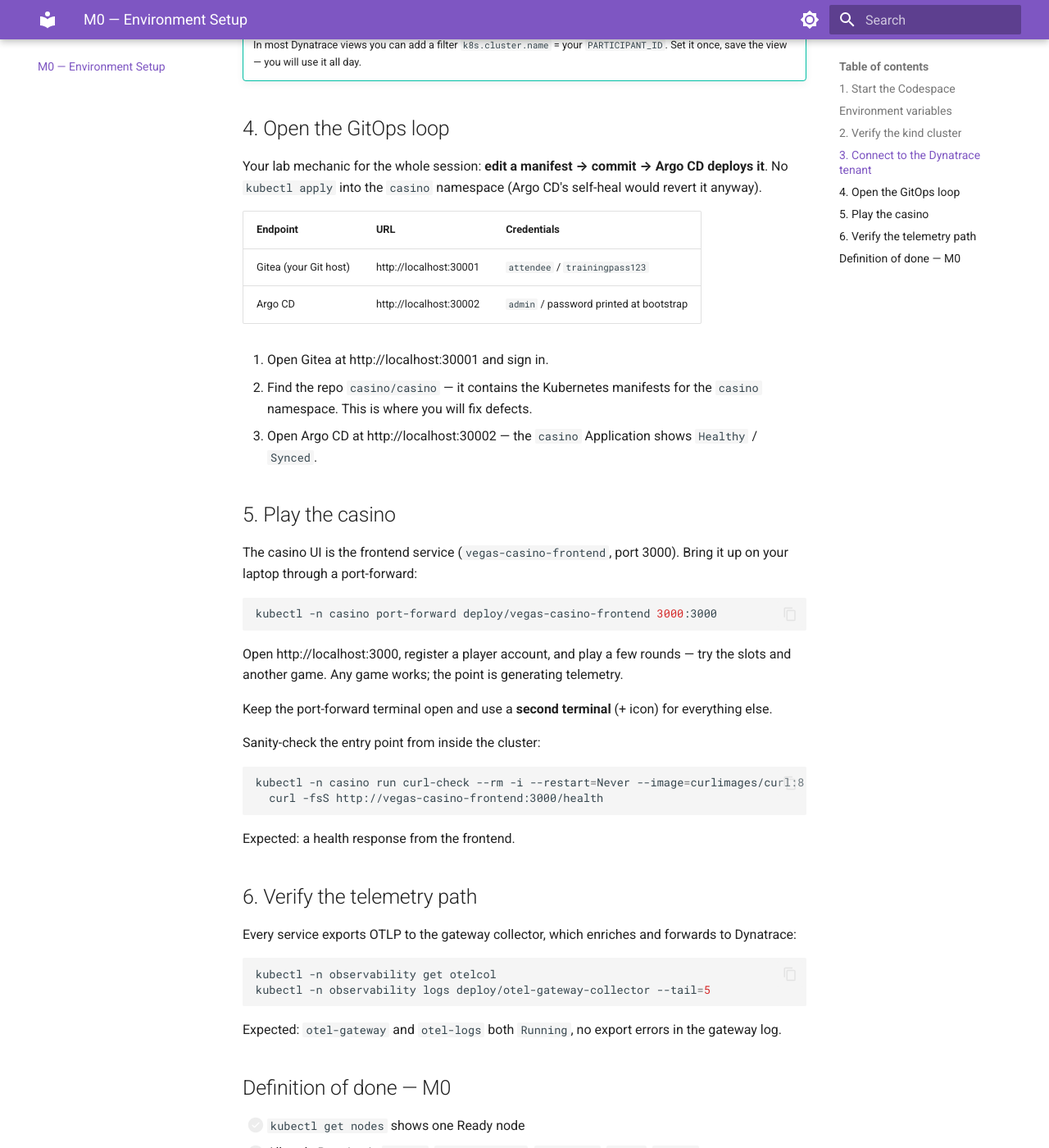
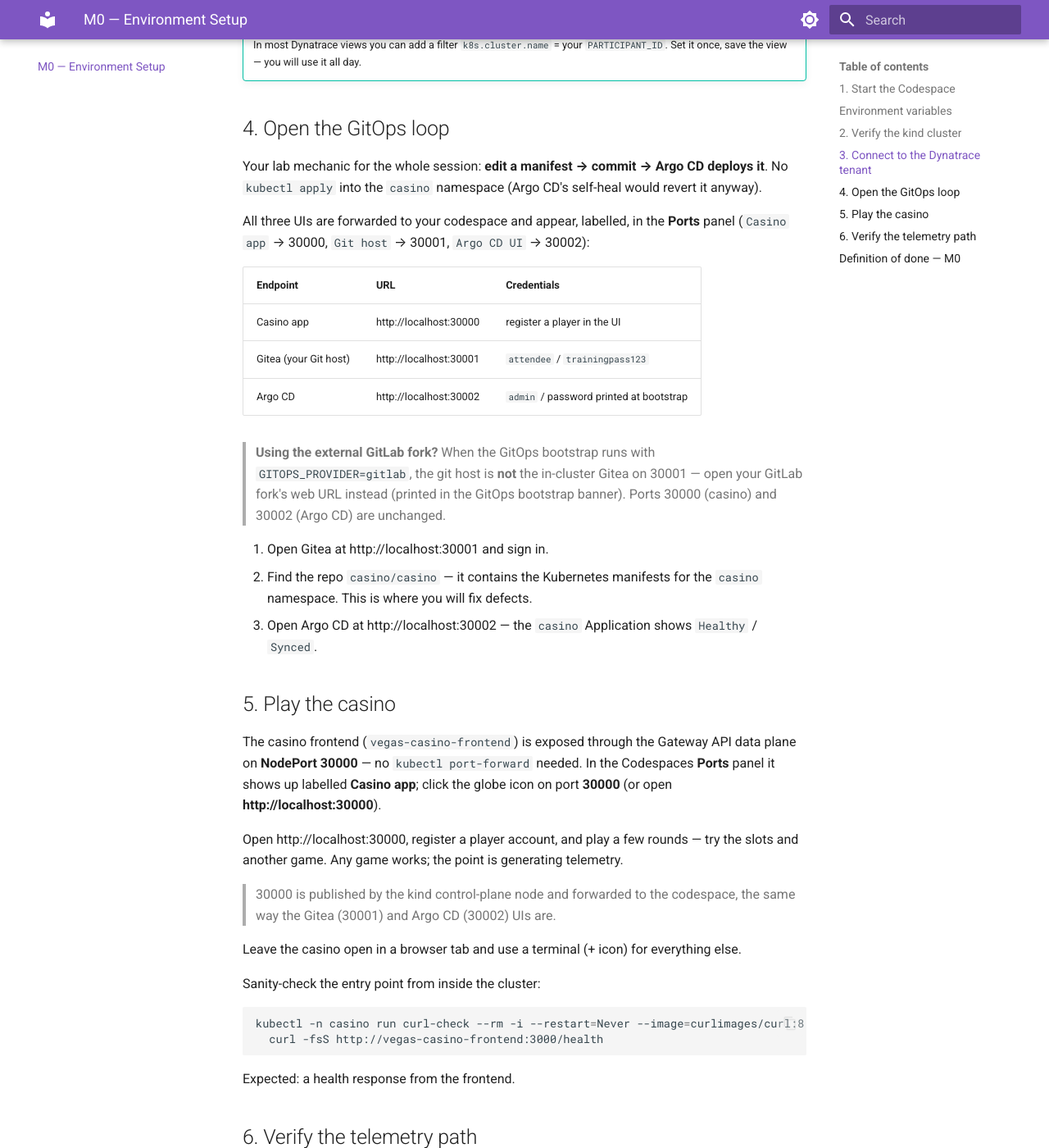
Before and after one commit to henrikrexed/Otel-Training, an MkDocs documentation site: the page built from docs-site/setup.md, in a window 1280 px wide and 1400 px high, scrolled down 3963 px. Shown: the whole window at 82% size. Built offline with MkDocs 1.6.1 and Material for MkDocs 9.7.7, drawn with Linux system fonts in a browser that asks for light colours; some of the changed text lies outside the part shown.

Commit message:
feat(codespace): label attendee UI ports + fix Argo CD/casino NodePort 30000 collision (ISI-7533)
Expose the three training UIs cleanly in the Codespaces Ports panel and remove a
NodePort clash that could make the casino app and Argo CD fight over 30000.

.devcontainer/devcontainer.json
  - Label the NodePort band: 30000 "Casino app", 30001 "Git host (Gitea/GitLab UI)",
    30002 "Argo CD UI"; onAutoForward notify so attendees see them pop up.
  - Drop the stale 8080 "app/argocd" forward+label (nothing listens there now).

gitops/install/install-argocd.sh
  - argocd-server Service now publishes http on 30002 ONLY. Previously it also
    mapped https->nodePort 30000, colliding with the casino app's NodePort
    (CASINO_HTTP_NODEPORT). With server.insecure=true the UI is plain HTTP, so
    the https/30000 listener was both unused and conflicting.

docs-site/setup.md
  - Document the Ports panel + add the Casino app (30000) row; correct the casino
    URL from the obsolete port-forward :3000 to the forwarded NodePort :30000.

kind-config.yaml already publishes 30000-30002 and gitea.yaml already pins 30001,
so no cluster-config change is needed.

Signed-off-by: Henrik Rexed <henrikrexed@yahoo.fr>
Co-Authored-By: Claude Opus 4.8 <noreply@anthropic.com>

````diff
--- a/docs-site/setup.md
+++ b/docs-site/setup.md
@@ -154,10 +154,19 @@ Your lab mechanic for the whole session: **edit a manifest → commit → Argo C
 deploys it**. No `kubectl apply` into the `casino` namespace (Argo CD's
 self-heal would revert it anyway).
 
+All three UIs are forwarded to your codespace and appear, labelled, in the
+**Ports** panel (`Casino app` → 30000, `Git host` → 30001, `Argo CD UI` → 30002):
+
 | Endpoint | URL | Credentials |
 |---|---|---|
+| Casino app | http://localhost:30000 | register a player in the UI |
 | Gitea (your Git host) | http://localhost:30001 | `attendee` / `trainingpass123` |
 | Argo CD | http://localhost:30002 | `admin` / password printed at bootstrap |
+
+> **Using the external GitLab fork?** When the GitOps bootstrap runs with
+> `GITOPS_PROVIDER=gitlab`, the git host is **not** the in-cluster Gitea on
+> 30001 — open your GitLab fork's web URL instead (printed in the GitOps
+> bootstrap banner). Ports 30000 (casino) and 30002 (Argo CD) are unchanged.
 
 1. Open Gitea at http://localhost:30001 and sign in.
 2. Find the repo `casino/casino` — it contains the Kubernetes manifests for
@@ -167,19 +176,20 @@ self-heal would revert it anyway).
 
 ## 5. Play the casino
 
-The casino UI is the frontend service (`vegas-casino-frontend`, port 3000).
-Bring it up on your laptop through a port-forward:
+The casino frontend (`vegas-casino-frontend`) is exposed through the Gateway API
+data plane on **NodePort 30000** — no `kubectl port-forward` needed. In the
+Codespaces **Ports** panel it shows up labelled **Casino app**; click the globe
+icon on port **30000** (or open **http://localhost:30000**).
 
-```bash
-kubectl -n casino port-forward deploy/vegas-casino-frontend 3000:3000
-```
-
-Open http://localhost:3000, register a player account, and play a few rounds —
+Open http://localhost:30000, register a player account, and play a few rounds —
 try the slots and another game. Any game works; the point is generating
 telemetry.
 
-Keep the port-forward terminal open and use a **second terminal** (+ icon)
-for everything else.
+> 30000 is published by the kind control-plane node and forwarded to the
+> codespace, the same way the Gitea (30001) and Argo CD (30002) UIs are.
+
+Leave the casino open in a browser tab and use a terminal (+ icon) for
+everything else.
 
 Sanity-check the entry point from inside the cluster:
 
@@ -209,7 +219,7 @@ the gateway log.
 - [ ] All pods Running in `casino`, `observability`, `dynatrace`, `gitea`, `argocd`
 - [ ] Your cluster appears under **Infrastructure → Kubernetes** in Dynatrace
 - [ ] Gitea reachable at http://localhost:30001, repo `casino/casino` visible
-- [ ] Casino UI reachable at http://localhost:3000 and you played a round
+- [ ] Casino UI reachable at http://localhost:30000 and you played a round
 - [ ] `otel-gateway` log shows no export errors
 
 Stuck? Check the [Troubleshooting](troubleshooting.md) page, or flag a helper.
````
Also changed, not shown: 2 other files.
